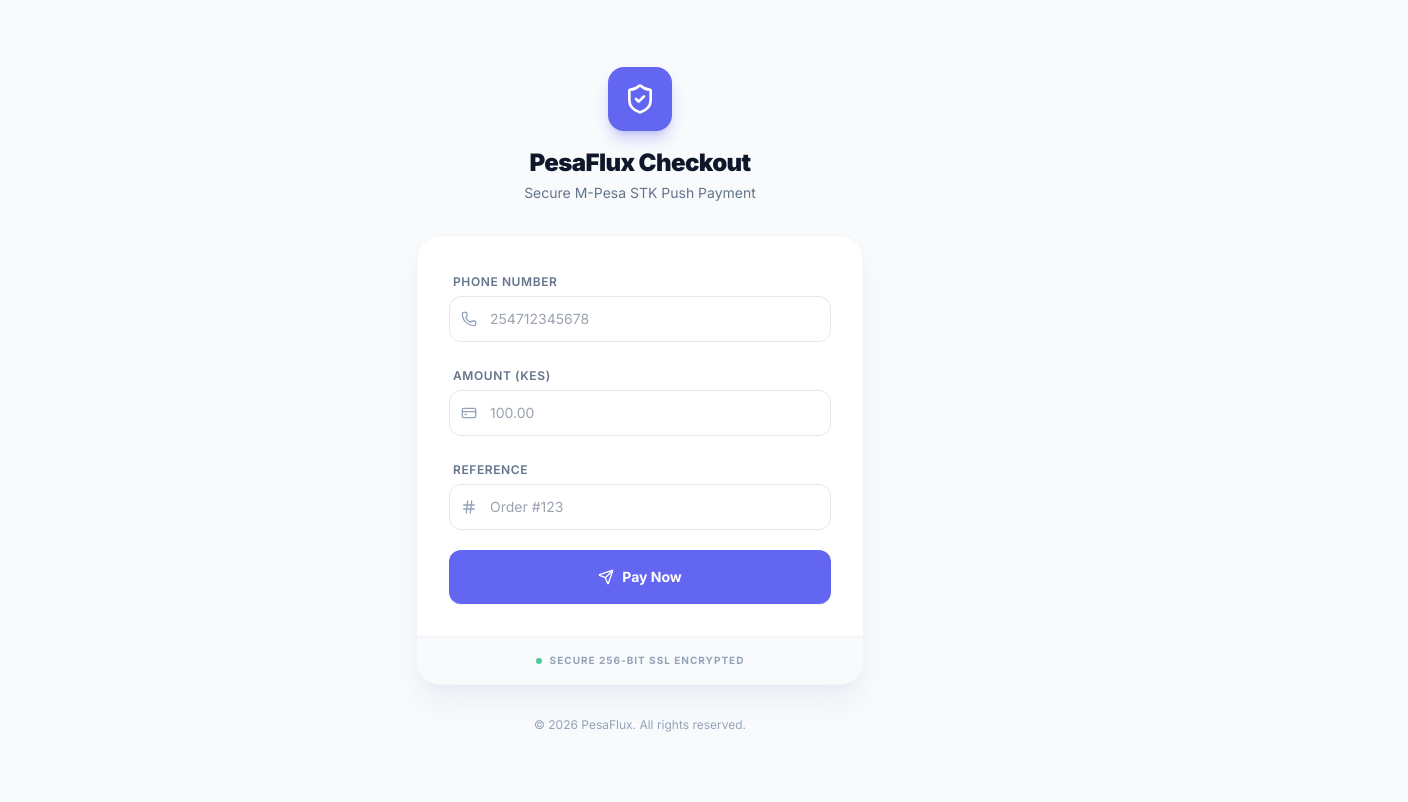
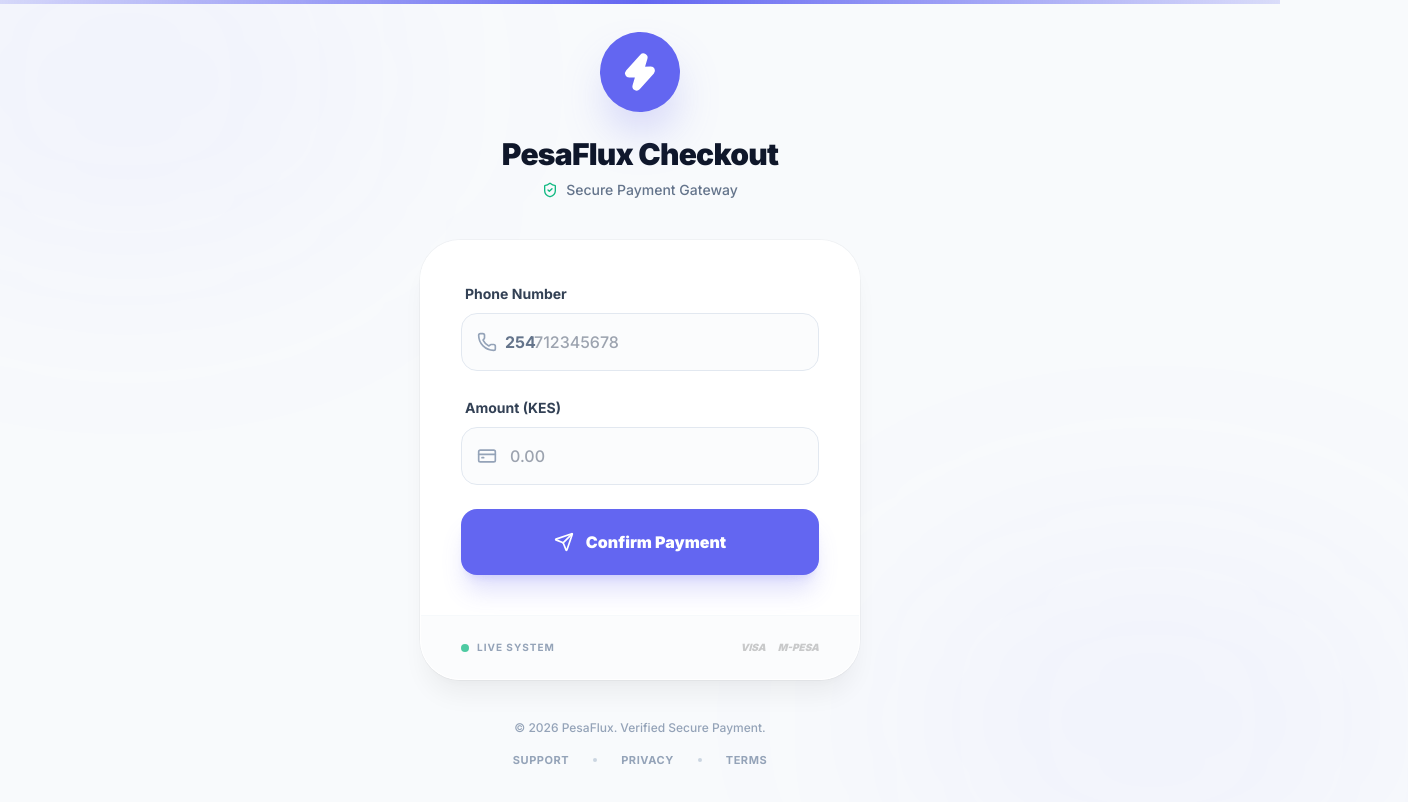
Before and after one commit to elikimz/stkpushui, a React (Vite) app: page / in a window 1280 px wide. Shown: the top 802 px of the page, 1408 px wide, since content can reach past the window. Built offline with nearby package versions, Linux system fonts and the light colour scheme; no server answers.

Commit message:
Refine: Remove manual reference, add 254 prefix, and modernize UI with glassmorphism

```diff
--- a/src/App.css
+++ b/src/App.css
@@ -4,7 +4,8 @@
 
 @layer base {
   body {
-    @apply bg-slate-50 text-slate-900 antialiased;
+    @apply bg-[#f8fafc] text-slate-900 antialiased;
+    font-feature-settings: "cv02", "cv03", "cv04", "cv11";
   }
 }
 
@@ -14,10 +15,25 @@
   border-top: 3px solid #fff;
   width: 20px;
   height: 20px;
-  animation: spin 1s linear infinite;
+  animation: spin 0.8s cubic-bezier(0.5, 0, 0.5, 1) infinite;
 }
 
 @keyframes spin {
   0% { transform: rotate(0deg); }
   100% { transform: rotate(360deg); }
 }
+
+/* Smooth transitions */
+* {
+  @apply transition-colors duration-200;
+}
+
+/* Custom shadow for the main card */
+.glass-card {
+  background: rgba(255, 255, 255, 0.95);
+  backdrop-filter: blur(10px);
+  box-shadow:
+    0 0 0 1px rgba(0, 0, 0, 0.03),
+    0 20px 25px -5px rgba(0, 0, 0, 0.05),
+    0 10px 10px -5px rgba(0, 0, 0, 0.02);
+}
--- a/src/App.tsx
+++ b/src/App.tsx
@@ -1,5 +1,5 @@
 import React, { useState } from 'react';
-import { ShieldCheck } from 'lucide-react';
+import { ShieldCheck, Zap } from 'lucide-react';
 import { PaymentForm } from './components/PaymentForm';
 import { TransactionStatus } from './components/TransactionStatus';
 import { initiateSTKPush } from './services/api';
@@ -22,7 +22,7 @@
       console.error('Payment Error:', err);
       const message = err.response?.data?.detail
         ? (typeof err.response.data.detail === 'string' ? err.response.data.detail : JSON.stringify(err.response.data.detail))
-        : 'Failed to connect to the payment server. Please try again.';
+        : 'Payment server unreachable. Please check your connection.';
       setError(message);
     } finally {
       setIsLoading(false);
@@ -30,35 +30,58 @@
   };
 
   return (
-    <div className='min-h-screen flex flex-col items-center justify-center p-6 bg-slate-50'>
-      <div className='w-full max-w-md'>
+    <div className="min-h-screen flex flex-col items-center justify-center p-4 sm:p-8 bg-[#f8fafc]">
+      {/* Decorative background elements */}
+      <div className="fixed top-0 left-0 w-full h-1 bg-gradient-to-r from-primary/20 via-primary to-primary/20" />
+      <div className="absolute top-[-10%] left-[-10%] w-[40%] h-[40%] rounded-full bg-primary/5 blur-[120px]" />
+      <div className="absolute bottom-[-10%] right-[-10%] w-[40%] h-[40%] rounded-full bg-primary/5 blur-[120px]" />
+
+      <div className="w-full max-w-[440px] relative">
         {/* Logo/Header */}
-        <div className='text-center mb-8'>
-          <div className='inline-flex items-center justify-center w-16 h-16 rounded-2xl bg-primary text-white mb-4 shadow-lg shadow-primary/30'>
-            <ShieldCheck className='h-8 w-8' />
+        <div className="text-center mb-10">
+          <div className="inline-flex items-center justify-center w-20 h-20 rounded-[2.5rem] bg-primary text-white mb-6 shadow-2xl shadow-primary/40 transform -rotate-3 hover:rotate-0 transition-transform duration-500">
+            <Zap className="h-10 w-10 fill-white" />
           </div>
-          <h1 className='text-2xl font-black text-slate-900 tracking-tight'>PesaFlux Checkout</h1>
-          <p className='text-slate-500 text-sm mt-1'>Secure M-Pesa STK Push Payment</p>
+          <h1 className="text-3xl font-[900] text-slate-900 tracking-tight mb-2">PesaFlux Checkout</h1>
+          <div className="flex items-center justify-center space-x-2 text-slate-500">
+            <ShieldCheck className="h-4 w-4 text-emerald-500" />
+            <span className="text-sm font-medium">Secure Payment Gateway</span>
+          </div>
         </div>
 
         {/* Main Card */}
-        <div className='bg-white rounded-3xl shadow-xl shadow-slate-200/60 border border-slate-100 overflow-hidden'>
-          <div className='p-8'>
+        <div className="glass-card rounded-[2.5rem] border border-white overflow-hidden">
+          <div className="p-8 sm:p-10">
             <PaymentForm onSubmit={handlePayment} isLoading={isLoading} />
             <TransactionStatus response={response} error={error} />
           </div>
 
           {/* Footer inside card */}
-          <div className='px-8 py-4 bg-slate-50 border-t border-slate-100 flex items-center justify-center space-x-2'>
-            <div className='h-1.5 w-1.5 rounded-full bg-emerald-500 animate-pulse' />
-            <span className='text-[10px] font-bold text-slate-400 uppercase tracking-widest'>Secure 256-bit SSL Encrypted</span>
+          <div className="px-10 py-6 bg-slate-50/50 border-t border-slate-100/50 flex items-center justify-between">
+            <div className="flex items-center space-x-2">
+              <div className="h-2 w-2 rounded-full bg-emerald-500 animate-pulse" />
+              <span className="text-[10px] font-bold text-slate-400 uppercase tracking-widest">Live System</span>
+            </div>
+            <div className="flex space-x-3 opacity-30 grayscale hover:grayscale-0 hover:opacity-100 transition-all">
+              <span className="text-[10px] font-black italic text-slate-600">VISA</span>
+              <span className="text-[10px] font-black italic text-slate-600">M-PESA</span>
+            </div>
           </div>
         </div>
 
         {/* External Footer */}
-        <p className='text-center text-slate-400 text-xs mt-8'>
-          &copy; {new Date().getFullYear()} PesaFlux. All rights reserved.
-        </p>
+        <div className="mt-10 text-center space-y-4">
+          <p className="text-slate-400 text-xs font-medium">
+            &copy; {new Date().getFullYear()} PesaFlux. Verified Secure Payment.
+          </p>
+          <div className="flex items-center justify-center space-x-6 text-[11px] font-bold text-slate-400 uppercase tracking-wider">
+            <a href="#" className="hover:text-primary transition-colors">Support</a>
+            <span className="h-1 w-1 rounded-full bg-slate-300" />
+            <a href="#" className="hover:text-primary transition-colors">Privacy</a>
+            <span className="h-1 w-1 rounded-full bg-slate-300" />
+            <a href="#" className="hover:text-primary transition-colors">Terms</a>
+          </div>
+        </div>
       </div>
     </div>
   );
--- a/src/components/PaymentForm.tsx
+++ b/src/components/PaymentForm.tsx
@@ -1,5 +1,5 @@
 import React, { useState } from 'react';
-import { Phone, CreditCard, Hash, Send } from 'lucide-react';
+import { Phone, CreditCard, Send } from 'lucide-react';
 import { STKPushRequest } from '../types';
 import { clsx, type ClassValue } from 'clsx';
 import { twMerge } from 'tailwind-merge';
@@ -14,22 +14,17 @@
 }
 
 export const PaymentForm: React.FC<PaymentFormProps> = ({ onSubmit, isLoading }) => {
-  const [formData, setFormData] = useState({
-    phone: '',
-    amount: '',
-    reference: '',
-  });
+  const [phoneSuffix, setPhoneSuffix] = useState('');
+  const [amount, setAmount] = useState('');
   const [errors, setErrors] = useState<Record<string, string>>({});
 
   const validate = () => {
     const newErrors: Record<string, string> = {};
-    if (!formData.phone) newErrors.phone = 'Phone number is required';
-    else if (!/^254\d{9}$/.test(formData.phone)) newErrors.phone = 'Format: 254XXXXXXXXX';
+    if (!phoneSuffix) newErrors.phone = 'Phone number is required';
+    else if (!/^\d{9}$/.test(phoneSuffix)) newErrors.phone = 'Must be 9 digits';
 
-    if (!formData.amount) newErrors.amount = 'Amount is required';
-    else if (isNaN(Number(formData.amount)) || Number(formData.amount) <= 0) newErrors.amount = 'Must be > 0';
-
-    if (!formData.reference) newErrors.reference = 'Reference is required';
+    if (!amount) newErrors.amount = 'Amount is required';
+    else if (isNaN(Number(amount)) || Number(amount) <= 0) newErrors.amount = 'Must be > 0';
 
     setErrors(newErrors);
     return Object.keys(newErrors).length === 0;
@@ -40,87 +35,71 @@
     if (!validate()) return;
 
     await onSubmit({
-      phone: formData.phone,
-      amount: Number(formData.amount),
-      reference: formData.reference,
+      phone: `254${phoneSuffix}`,
+      amount: Number(amount),
     });
   };
 
   const inputClasses = (field: string) => cn(
-    "block w-full pl-10 pr-3 py-3 border rounded-xl text-sm transition-all focus:ring-2 focus:ring-primary/20 focus:border-primary outline-none",
-    errors[field] ? "border-red-300 bg-red-50" : "border-slate-200 bg-white"
+    "block w-full pr-3 py-4 border rounded-2xl text-base transition-all focus:ring-4 focus:ring-primary/10 focus:border-primary outline-none font-medium",
+    errors[field] ? "border-red-300 bg-red-50/50" : "border-slate-200 bg-slate-50/50 hover:bg-white hover:border-slate-300 focus:bg-white"
   );
 
   return (
-    <form onSubmit={handleSubmit} className="space-y-5">
-      <div className="space-y-1">
-        <label className="text-xs font-semibold text-slate-500 uppercase tracking-wider ml-1">Phone Number</label>
-        <div className="relative">
-          <div className="absolute inset-y-0 left-0 pl-3 flex items-center pointer-events-none">
-            <Phone className="h-4 w-4 text-slate-400" />
+    <form onSubmit={handleSubmit} className="space-y-6">
+      <div className="space-y-2">
+        <label className="text-sm font-bold text-slate-700 ml-1">Phone Number</label>
+        <div className="relative group">
+          <div className="absolute inset-y-0 left-0 pl-4 flex items-center pointer-events-none">
+            <Phone className="h-5 w-5 text-slate-400 group-focus-within:text-primary transition-colors" />
           </div>
+          <div className="flex items-center">
+            <span className="absolute left-11 text-slate-500 font-bold select-none">254</span>
             <input
               type="tel"
-            placeholder="254712345678"
-            className={inputClasses('phone')}
-            value={formData.phone}
-            onChange={e => setFormData({ ...formData, phone: e.target.value })}
+              placeholder="712345678"
+              className={cn(inputClasses('phone'), "pl-[4.5rem]")}
+              value={phoneSuffix}
+              onChange={e => setPhoneSuffix(e.target.value.replace(/\D/g, '').slice(0, 9))}
               disabled={isLoading}
             />
           </div>
-        {errors.phone && <p className="text-[11px] text-red-500 mt-1 ml-1">{errors.phone}</p>}
+        </div>
+        {errors.phone && <p className="text-xs text-red-500 font-medium mt-1 ml-1">{errors.phone}</p>}
       </div>
 
-      <div className="space-y-1">
-        <label className="text-xs font-semibold text-slate-500 uppercase tracking-wider ml-1">Amount (KES)</label>
-        <div className="relative">
-          <div className="absolute inset-y-0 left-0 pl-3 flex items-center pointer-events-none">
-            <CreditCard className="h-4 w-4 text-slate-400" />
+      <div className="space-y-2">
+        <label className="text-sm font-bold text-slate-700 ml-1">Amount (KES)</label>
+        <div className="relative group">
+          <div className="absolute inset-y-0 left-0 pl-4 flex items-center pointer-events-none">
+            <CreditCard className="h-5 w-5 text-slate-400 group-focus-within:text-primary transition-colors" />
           </div>
           <input
             type="number"
-            placeholder="100.00"
-            className={inputClasses('amount')}
-            value={formData.amount}
-            onChange={e => setFormData({ ...formData, amount: e.target.value })}
+            placeholder="0.00"
+            className={cn(inputClasses('amount'), "pl-12")}
+            value={amount}
+            onChange={e => setAmount(e.target.value)}
             disabled={isLoading}
           />
         </div>
-        {errors.amount && <p className="text-[11px] text-red-500 mt-1 ml-1">{errors.amount}</p>}
-      </div>
-
-      <div className="space-y-1">
-        <label className="text-xs font-semibold text-slate-500 uppercase tracking-wider ml-1">Reference</label>
-        <div className="relative">
-          <div className="absolute inset-y-0 left-0 pl-3 flex items-center pointer-events-none">
-            <Hash className="h-4 w-4 text-slate-400" />
-          </div>
-          <input
-            type="text"
-            placeholder="Order #123"
-            className={inputClasses('reference')}
-            value={formData.reference}
-            onChange={e => setFormData({ ...formData, reference: e.target.value })}
-            disabled={isLoading}
-          />
-        </div>
-        {errors.reference && <p className="text-[11px] text-red-500 mt-1 ml-1">{errors.reference}</p>}
+        {errors.amount && <p className="text-xs text-red-500 font-medium mt-1 ml-1">{errors.amount}</p>}
       </div>
 
       <button
         type="submit"
         disabled={isLoading}
-        className="w-full flex items-center justify-center py-4 px-4 border border-transparent rounded-xl shadow-sm text-sm font-bold text-white bg-primary hover:bg-primary-hover focus:outline-none focus:ring-2 focus:ring-offset-2 focus:ring-primary disabled:opacity-70 disabled:cursor-not-allowed transition-all active:scale-[0.98]"
+        className="w-full flex items-center justify-center py-5 px-6 border border-transparent rounded-2xl shadow-xl shadow-primary/20 text-base font-black text-white bg-primary hover:bg-primary-hover focus:outline-none focus:ring-4 focus:ring-primary/20 disabled:opacity-70 disabled:cursor-not-allowed transition-all active:scale-[0.97] mt-4"
       >
         {isLoading ? (
-          <div className="flex items-center space-x-2">
-            <div className="spinner h-4 w-4" />
+          <div className="flex items-center space-x-3">
+            <div className="spinner h-5 w-5 border-[3px]" />
             <span>Processing...</span>
           </div>
         ) : (
-          <div className="flex items-center space-x-2">
-            <Send className="h-4 w-4" />
-            <span>Pay Now</span>
+          <div className="flex items-center space-x-3">
+            <Send className="h-5 w-5" />
+            <span>Confirm Payment</span>
           </div>
         )}
       </button>
--- a/src/types/index.ts
+++ b/src/types/index.ts
@@ -1,7 +1,7 @@
 export interface STKPushRequest {
   phone: string;
   amount: number;
-  reference: string;
+  reference?: string;
 }
 
 export interface STKPushResponse {
```
Lines whose indentation alone changed are shown as unchanged.
